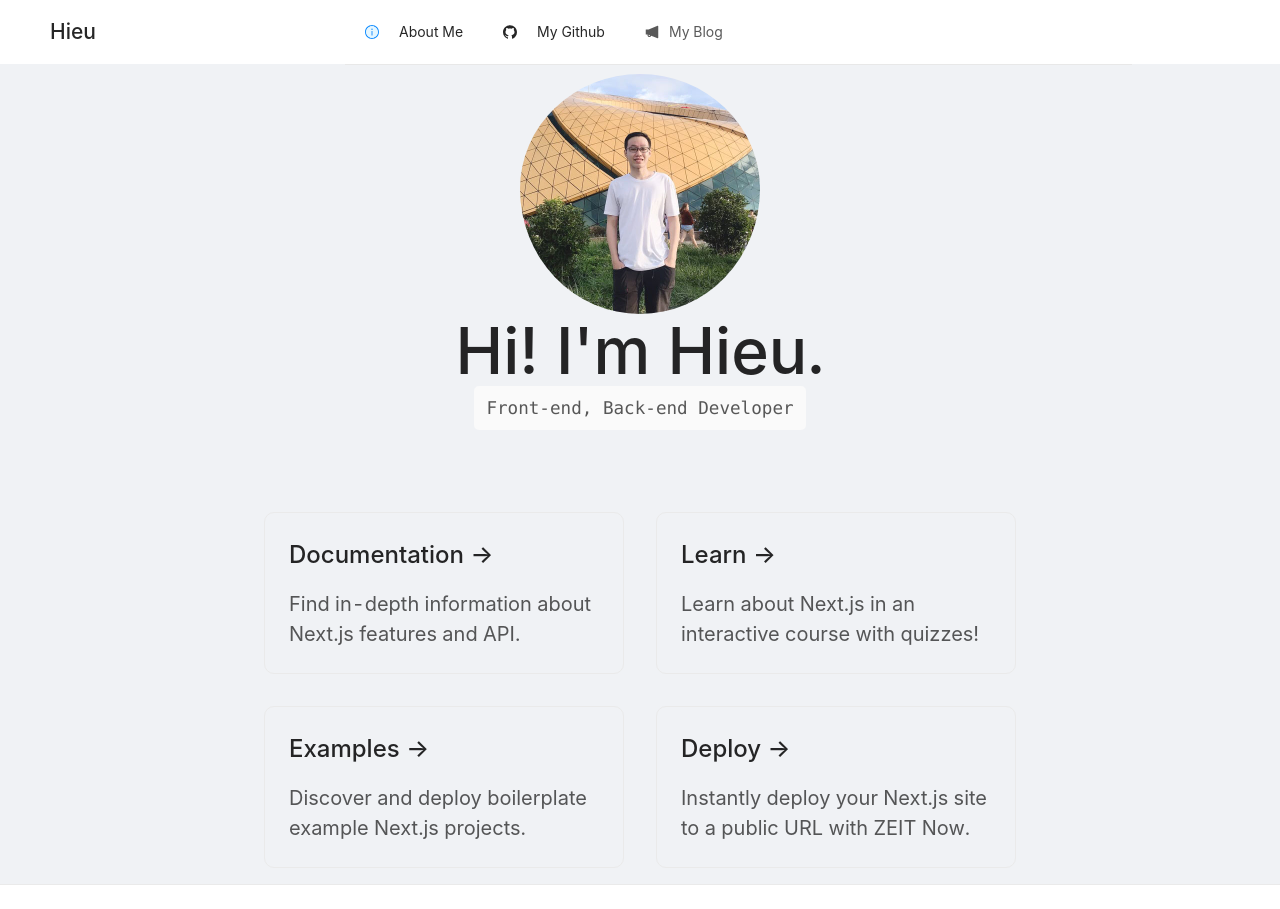
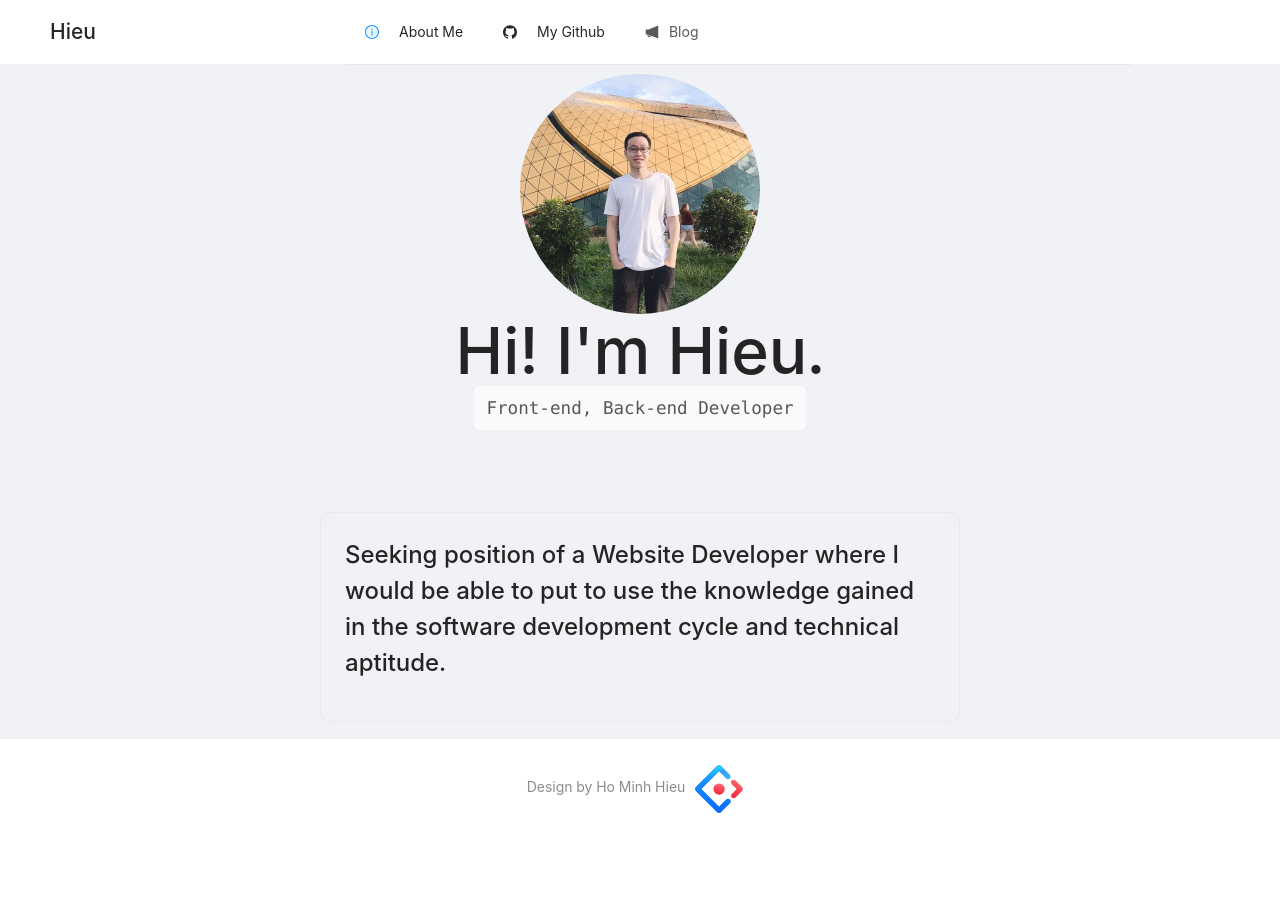
Before and after one commit to hominhhieu7/hominhhieu, a Next.js app: page / in a window 1280 px wide. Shown: the top 909 px of the page. After the commit the page ends 839 px from the top, so only its background shows below. Built offline with nearby package versions, Linux system fonts and the light colour scheme.

Commit message:
fix layout

```diff
--- a/components/Footers.js
+++ b/components/Footers.js
@@ -4,13 +4,34 @@ export default class Footers extends Component {
     render() {
         return (
             <div>
-                <a style={{color: "rgba(121, 117, 117, 0.84)"}}
+                <a style={{ color: "rgba(121, 117, 117, 0.84)" }}
                     href="#"
                     rel="noopener noreferrer"
                 >
                     Design by Ho Minh Hieu
-                    <img alt="ant" src="/ant.svg" style={{padding: "0px 10px 0px 10px"}} />
+                    <img alt="ant" src="/ant.svg" style={{ padding: "0px 10px 0px 10px" }} />
                 </a>
+                <style jsx>
+                    {`
+                    footer {
+                        width: 100%;
+                        height: 100px;
+                        display: flex;
+                        justify-content: center;
+                        align-items: center;
+                    }
+
+                    footer img {
+                        margin-left: 0.5rem;
+                    }
+
+                    footer a {
+                        display: flex;
+                        justify-content: center;
+                        align-items: center;
+                    }
+                    `}
+                </style>
             </div>
         )
     }
--- a/components/Layout.js
+++ b/components/Layout.js
@@ -21,7 +21,9 @@ export default class Layouts extends React.Component {
             <Top />
           </Header>
           <Content>
+          <div className="container">
             {this.props.children}
+          </div>
           </Content>
           <Footer style={{ borderTop: "1px solid #eaeaea", backgroundColor: "#FFFF", padding: "0px" }}>
             <footer>
@@ -46,7 +48,16 @@ export default class Layouts extends React.Component {
         display: flex;
         justify-content: center;
         align-items: center;
-      }`}
+      }
+      .container {
+        min-height: 80vh;
+        padding: 0 0.5rem;
+        display: flex;
+        flex-direction: column;
+        justify-content: center;
+        align-items: center;
+      }
+      `}
         </style>
       </div>
     )
--- a/components/Top.js
+++ b/components/Top.js
@@ -1,6 +1,7 @@
 import React, { Component } from 'react';
 import { Menu, Row, Col } from 'antd';
 import {
+    LoadingOutlined,
     InfoCircleTwoTone,
     GithubOutlined,
     NotificationFilled,
@@ -24,16 +25,16 @@ export default class Top extends Component {
         return (
             <div>
                 <Row>
-                    <Col span={1}>
+                    <Col span={2}>
                         <Link  href="/">
                             <a>
-                                <h2>
+                                <h1>
                                     Hieu
-                                </h2>
+                                </h1>
                             </a>
                         </Link>
                     </Col>
-                    <Col span={16} offset={5}>
+                    <Col span={16} offset={4}>
                         <Menu style={{ lineHeight: "63px" }} onClick={this.handleClick} selectedKeys={[this.state.current]} mode="horizontal">
                             <Menu.Item key="infor">
                                 <Link href="/about">
@@ -53,10 +54,10 @@ export default class Top extends Component {
                                 title={
                                     <span className="submenu-title-wrapper">
                                         <NotificationFilled />
-                                            My Blog
+                                            Blog
                                     </span>}>
-                                <Menu.Item key="setting:1">Coming soon</Menu.Item>
-                                <Menu.Item key="setting:2">Coming soon</Menu.Item>
+                                <Menu.Item key="setting:1"> <LoadingOutlined />Coming soon</Menu.Item>
+                                <Menu.Item key="setting:2"> <LoadingOutlined />Coming soon</Menu.Item>
                             </SubMenu>
                         </Menu>
                     </Col>
--- a/pages/index.js
+++ b/pages/index.js
@@ -12,7 +12,6 @@ export default class Home extends React.Component {
     return (
       <div>
         <Layouts>
-          <div className="container">
             <img className="hero" src="./IMG_4803.JPG" />
             <h1 className="title">
               Hi! I'm Hieu.
@@ -22,71 +21,15 @@ export default class Home extends React.Component {
             </p>
 
             <div className="grid">
-              <a href="https://nextjs.org/docs" className="card">
-                <h3>Documentation &rarr;</h3>
-                <p>Find in-depth information about Next.js features and API.</p>
-              </a>
+              <div className="card" >
+                <h3>
+                  Seeking position of a Website Developer where I would be able to put to use the knowledge gained in the
+                  software development cycle and technical aptitude.
 
-              <a href="https://nextjs.org/learn" className="card">
-                <h3>Learn &rarr;</h3>
-                <p>Learn about Next.js in an interactive course with quizzes!</p>
-              </a>
-
-              <a
-                href="https://github.com/zeit/next.js/tree/master/examples"
-                className="card"
-              >
-                <h3>Examples &rarr;</h3>
-                <p>Discover and deploy boilerplate example Next.js projects.</p>
-              </a>
-
-              <a
-                href="https://zeit.co/import?filter=next.js&utm_source=create-next-app&utm_medium=default-template&utm_campaign=create-next-app"
-                className="card"
-              >
-                <h3>Deploy &rarr;</h3>
-                <p>
-                  Instantly deploy your Next.js site to a public URL with ZEIT Now.
-          </p>
-              </a>
+                  </h3>
+              </div>
             </div>
-          </div>
           <style jsx>{`
-      .container {
-        min-height: 90vh;
-        padding: 0 0.5rem;
-        display: flex;
-        flex-direction: column;
-        justify-content: center;
-        align-items: center;
-      }
-
-      main {
-        padding: 5rem 0;
-        flex: 1;
-        display: flex;
-        flex-direction: column;
-        justify-content: center;
-        align-items: center;
-      }
-
-      footer {
-        width: 100%;
-        height: 100px;
-        display: flex;
-        justify-content: center;
-        align-items: center;
-      }
-
-      footer img {
-        margin-left: 0.5rem;
-      }
-
-      footer a {
-        display: flex;
-        justify-content: center;
-        align-items: center;
-      }
 
       a {
         color: inherit;
@@ -146,7 +89,7 @@ export default class Home extends React.Component {
 
       .card {
         margin: 1rem;
-        flex-basis: 45%;
+        flex-basis: 80%;
         padding: 1.5rem;
         text-align: left;
         color: inherit;
```
